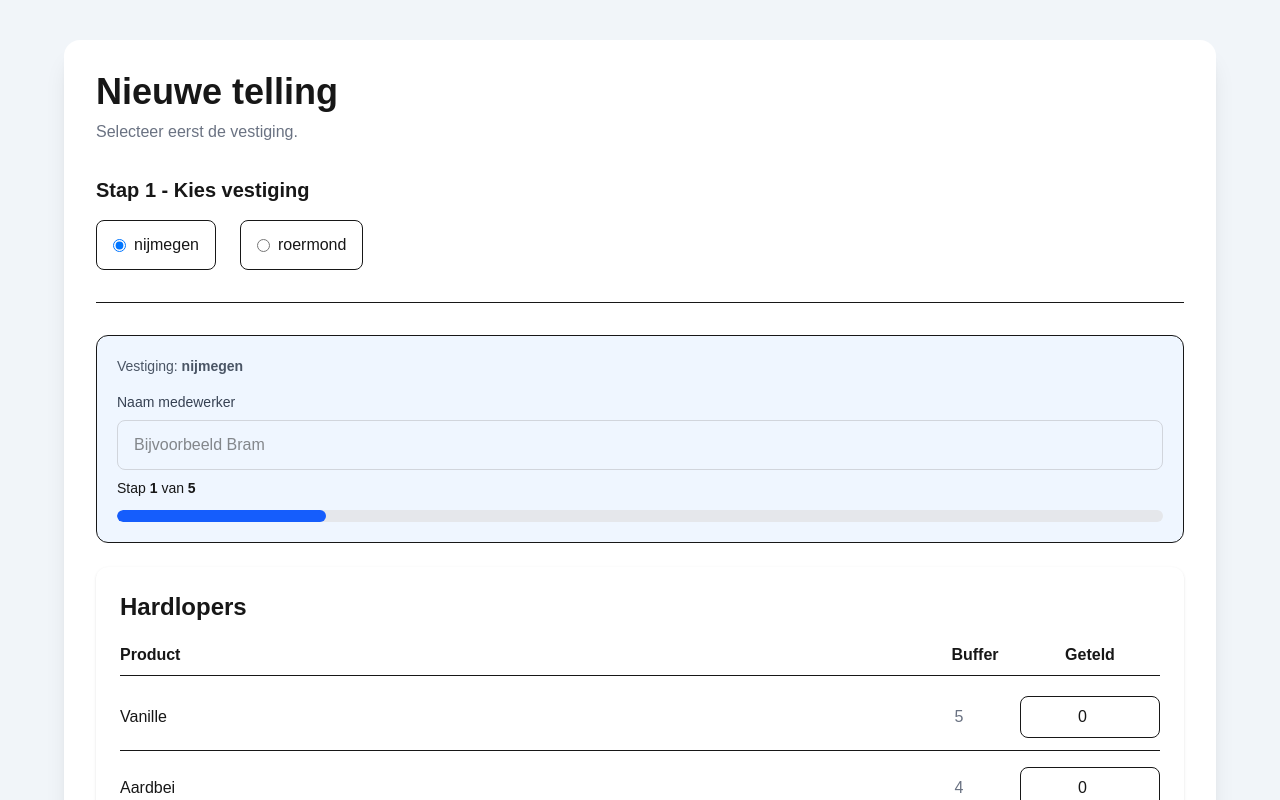
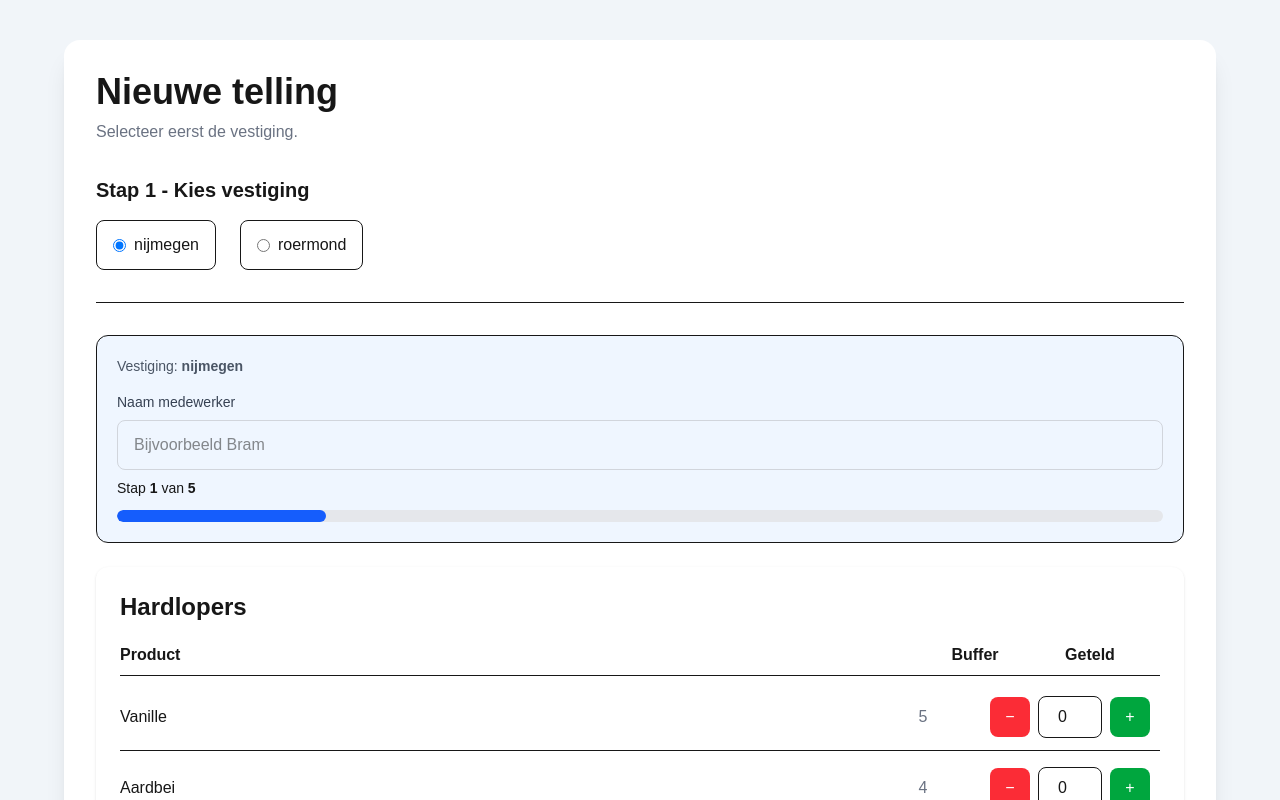
Before and after one commit to bramderks/clevers-bestellen, a Next.js app: page /tellen in a window 1280 px wide. Both pictures are taken after a click on the label "nijmegen". Shown: the top 800 px of the page. Built offline with nearby package versions, Linux system fonts and the light colour scheme.

Commit message:
Verbeter mobiele teller

```diff
--- a/components/TelRij.tsx
+++ b/components/TelRij.tsx
@@ -14,23 +14,41 @@ export default function TelRij({
   onChange,
 }: Props) {
   return (
-    <div className="grid grid-cols-[1fr_70px_90px] md:grid-cols-[1fr_90px_140px] items-center gap-2 md:gap-4 border-b py-3">
+    <div className="grid grid-cols-[1fr_60px_140px] md:grid-cols-[1fr_90px_180px] items-center gap-3 border-b py-3">
       <div className="font-medium text-sm md:text-base break-words">
         {naam}
       </div>
 
-      <div className="text-center text-gray-500 text-sm md:text-base">
+      <div className="text-center text-gray-500">
         {buffer}
       </div>
+
+      <div className="flex items-center justify-center gap-2">
+        <button
+          type="button"
+          onClick={() => onChange(Math.max(0, aantal - 1))}
+          className="h-10 w-10 rounded-lg bg-red-500 text-xl font-bold text-white active:scale-95"
+        >
+          −
+        </button>
 
         <input
           type="number"
           min={0}
           inputMode="numeric"
           value={aantal}
-        onChange={(e) => onChange(Number(e.target.value))}
-        className="w-full rounded-lg border px-2 md:px-3 py-2 text-center text-sm md:text-base"
+          onChange={(e) => onChange(Number(e.target.value) || 0)}
+          className="w-16 rounded-lg border py-2 text-center font-semibold"
         />
+
+        <button
+          type="button"
+          onClick={() => onChange(aantal + 1)}
+          className="h-10 w-10 rounded-lg bg-green-600 text-xl font-bold text-white active:scale-95"
+        >
+          +
+        </button>
+      </div>
     </div>
   );
 }
```
Lines whose indentation alone changed are shown as unchanged.
